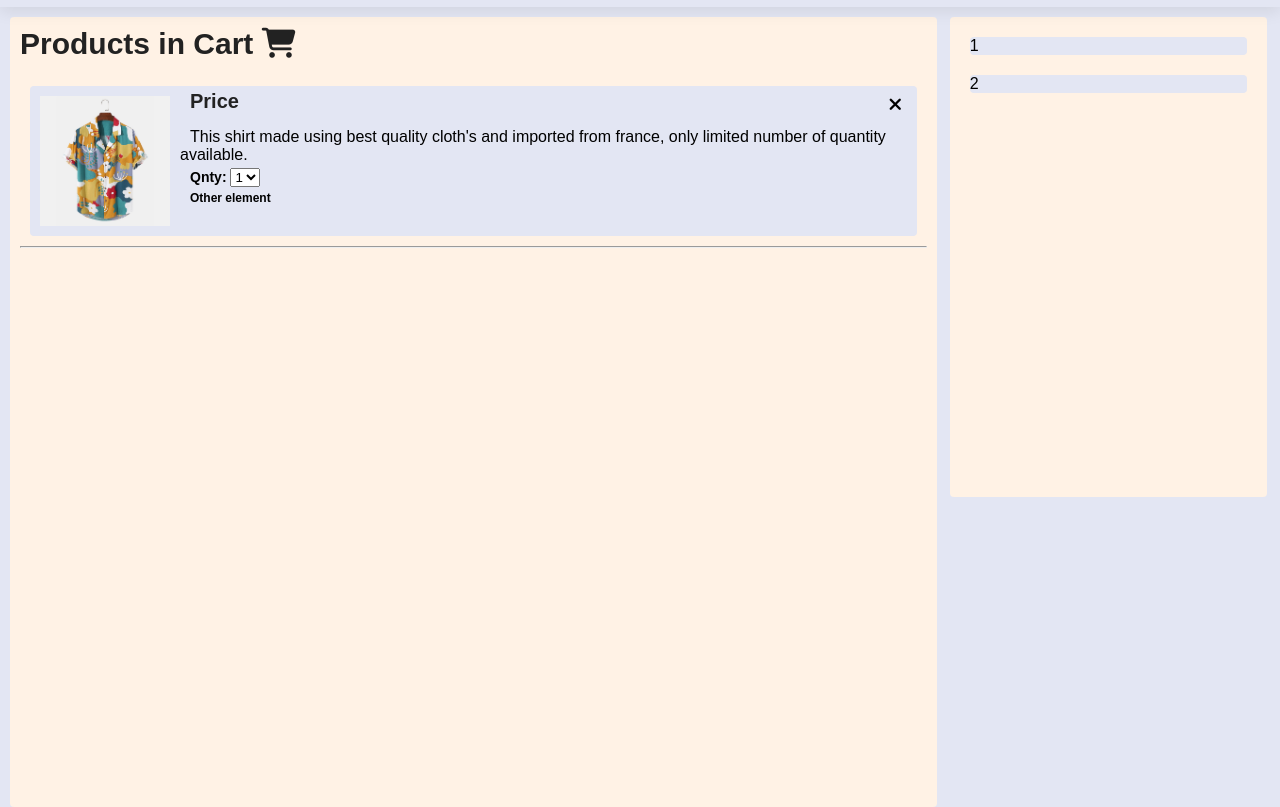
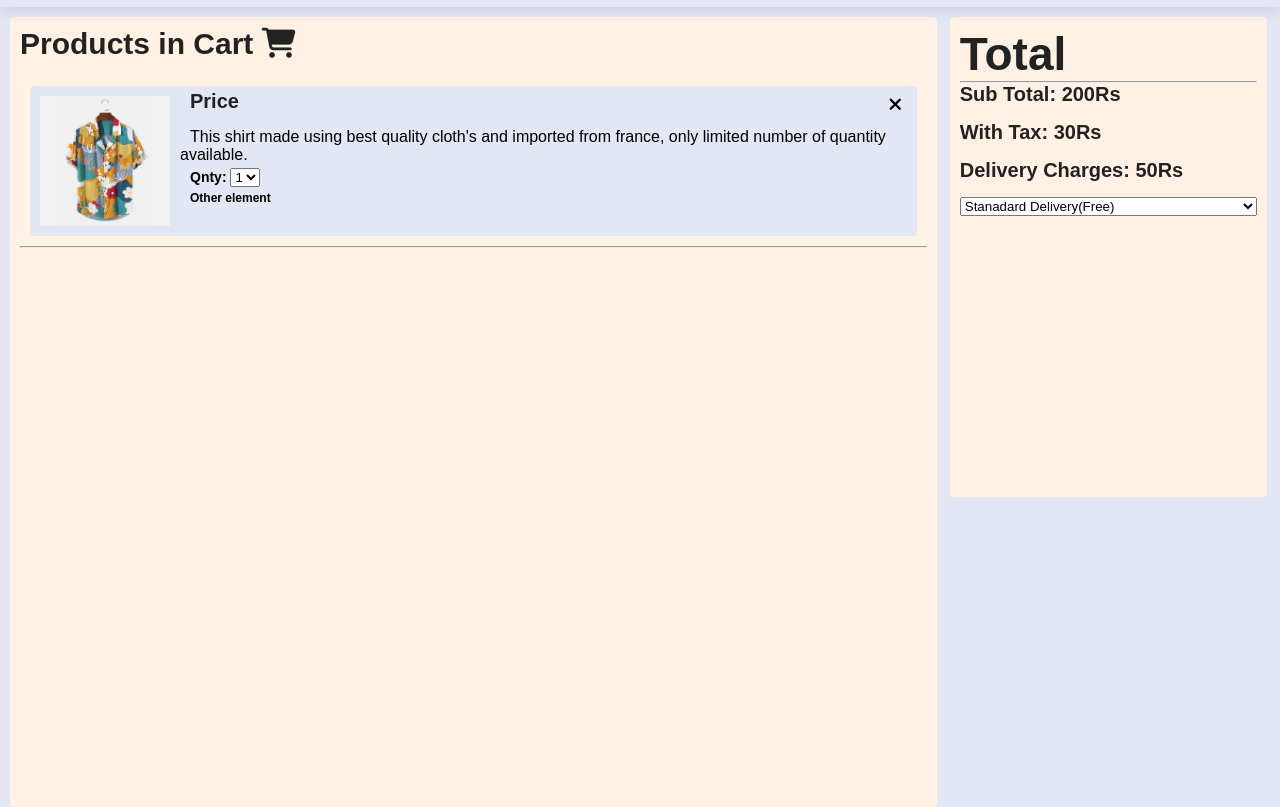
Before and after one commit to 17110608/E-Commerce-Site, a plain HTML site: page cart/index.html in a window 1280 px wide. Shown: the part 73-880 px from the top of the page. Drawn offline with Linux system fonts and the light colour scheme; sample sign-in values are in the browser's storage; a web font is replaced by a local one.

Commit message:
added cart features

```diff
--- a/cart/index.html
+++ b/cart/index.html
@@ -95,8 +95,15 @@
                 <hr> -->
             </div>
             <div id="prd-ch" class="prd-ch">
-                <li class="fx-list"> 1 </li>
-                <li class="fx-list"> 2 </li>
+                <h2 class="total-price">Total</h2>
+                <hr>
+                <h4 class="sb-title">Sub Total: <span id="sb-price"> 200Rs</span></h4>
+                <h4 class="sb-title">With Tax: <span id="tx-price"> 30Rs</span></h4>
+                <h4 class="sb-title">Delivery Charges: <span id="del-price"> 50Rs</span></h4>
+                <select id="del-meth" class="del-meth">
+                    <option value="std">Stanadard Delivery(Free)</option>
+                    <option valu="exp">Fast Delivery(Paid)</option>
+                </select>
             </div>
         </div>
     </div>
```
